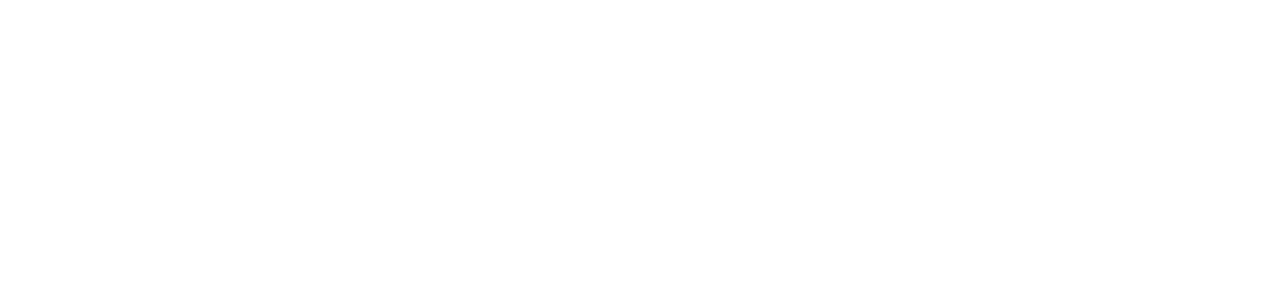
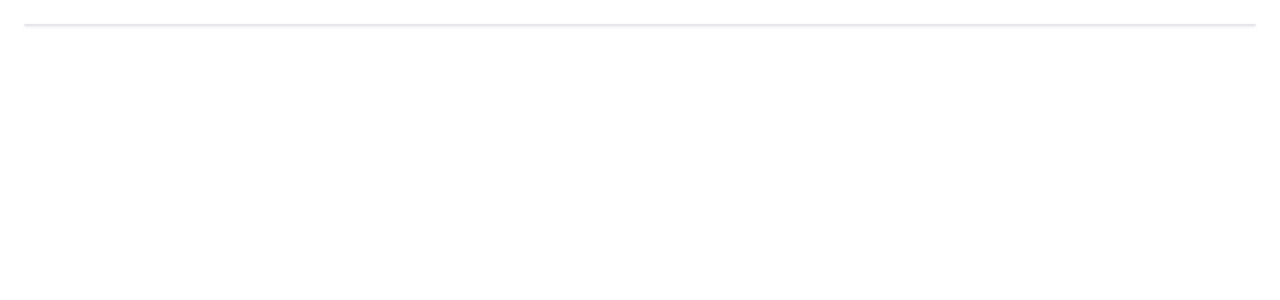
Before and after one commit to IndranilBhattacharya/Web-Annotator-Tool, a React (Vite) app: page / in a window 1280 px wide. Shown: the top 300 px of the page. Built offline with nearby package versions, Linux system fonts and the light colour scheme.

Commit message:
Card component added

```diff
--- a/src/App.tsx
+++ b/src/App.tsx
@@ -1,11 +1,14 @@
 import { useRef, useState, useEffect, useCallback } from "react";
 import { Check, Circle, Square, PenTool, ALargeSmall } from "lucide";
-import ThemeProvider from "./components/theme-provider";
+import { Card } from "@/components/ui/card";
+import ThemeProvider from "@/components/context/theme-provider";
 
 const App = () => {
   return (
     <ThemeProvider>
-      <main className="p-6 w-full gap-4 flex flex-col items-center"></main>
+      <main className="p-6 w-full gap-4 flex flex-col items-center">
+        <Card className="w-full"></Card>
+      </main>
     </ThemeProvider>
   );
 };
--- /dev/null
+++ b/src/components/ui/card.tsx
@@ -0,0 +1,76 @@
+import * as React from "react"
+
+import { cn } from "@/lib/utils"
+
+const Card = React.forwardRef<
+  HTMLDivElement,
+  React.HTMLAttributes<HTMLDivElement>
+>(({ className, ...props }, ref) => (
+  <div
+    ref={ref}
+    className={cn(
+      "rounded-xl border bg-card text-card-foreground shadow",
+      className
+    )}
+    {...props}
+  />
+))
+Card.displayName = "Card"
+
+const CardHeader = React.forwardRef<
+  HTMLDivElement,
+  React.HTMLAttributes<HTMLDivElement>
+>(({ className, ...props }, ref) => (
+  <div
+    ref={ref}
+    className={cn("flex flex-col space-y-1.5 p-6", className)}
+    {...props}
+  />
+))
+CardHeader.displayName = "CardHeader"
+
+const CardTitle = React.forwardRef<
+  HTMLParagraphElement,
+  React.HTMLAttributes<HTMLHeadingElement>
+>(({ className, ...props }, ref) => (
+  <h3
+    ref={ref}
+    className={cn("font-semibold leading-none tracking-tight", className)}
+    {...props}
+  />
+))
+CardTitle.displayName = "CardTitle"
+
+const CardDescription = React.forwardRef<
+  HTMLParagraphElement,
+  React.HTMLAttributes<HTMLParagraphElement>
+>(({ className, ...props }, ref) => (
+  <p
+    ref={ref}
+    className={cn("text-sm text-muted-foreground", className)}
+    {...props}
+  />
+))
+CardDescription.displayName = "CardDescription"
+
+const CardContent = React.forwardRef<
+  HTMLDivElement,
+  React.HTMLAttributes<HTMLDivElement>
+>(({ className, ...props }, ref) => (
+  <div ref={ref} className={cn("p-6 pt-0", className)} {...props} />
+))
+CardContent.displayName = "CardContent"
+
+const CardFooter = React.forwardRef<
+  HTMLDivElement,
+  React.HTMLAttributes<HTMLDivElement>
+>(({ className, ...props }, ref) => (
+  <div
+    ref={ref}
+    className={cn("flex items-center p-6 pt-0", className)}
+    {...props}
+  />
+))
+CardFooter.displayName = "CardFooter"
+
+export { Card, CardHeader, CardFooter, CardTitle, CardDescription, CardContent }
--- a/src/utils/use-theme.ts
+++ b/src/utils/use-theme.ts
@@ -1,5 +1,5 @@
 import { useContext } from "react";
-import { ThemeProviderContext } from "@/components/theme-provider";
+import { ThemeProviderContext } from "@/components/context/theme-provider";
 
 export const useTheme = () => {
   const context = useContext(ThemeProviderContext);
```
Also changed, not shown: src/components/context/theme-provider.tsx (renamed from src/components/theme-provider.tsx).
